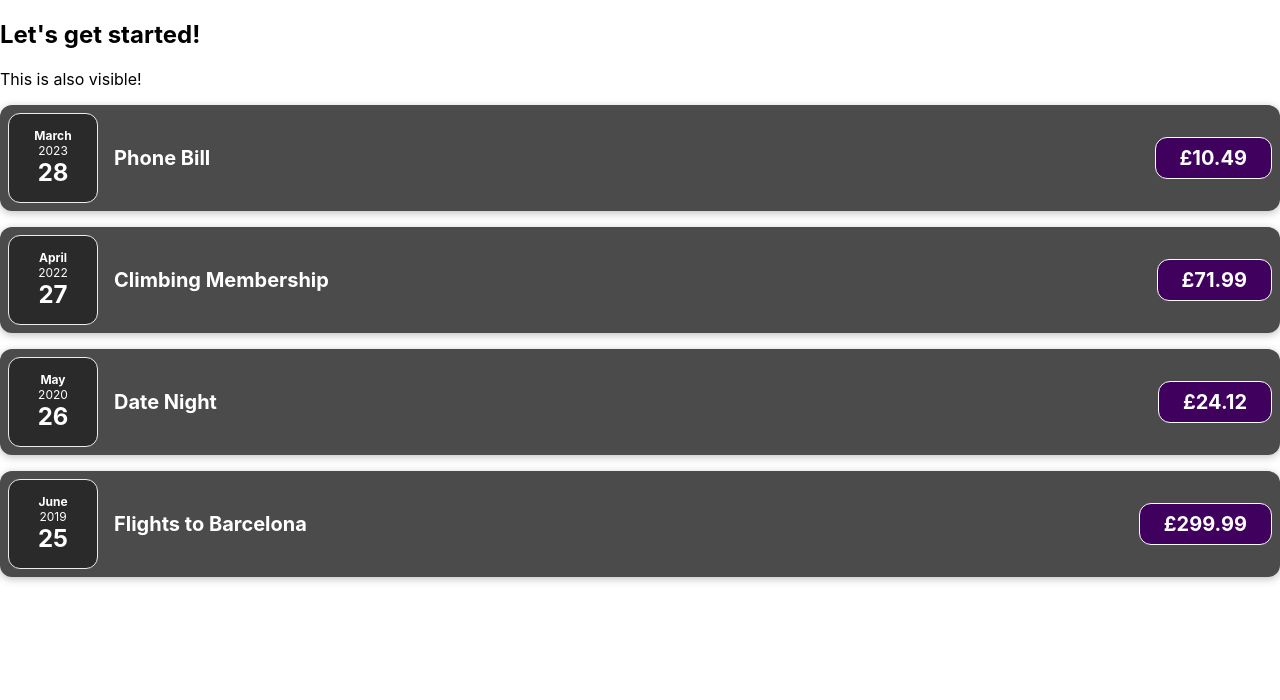
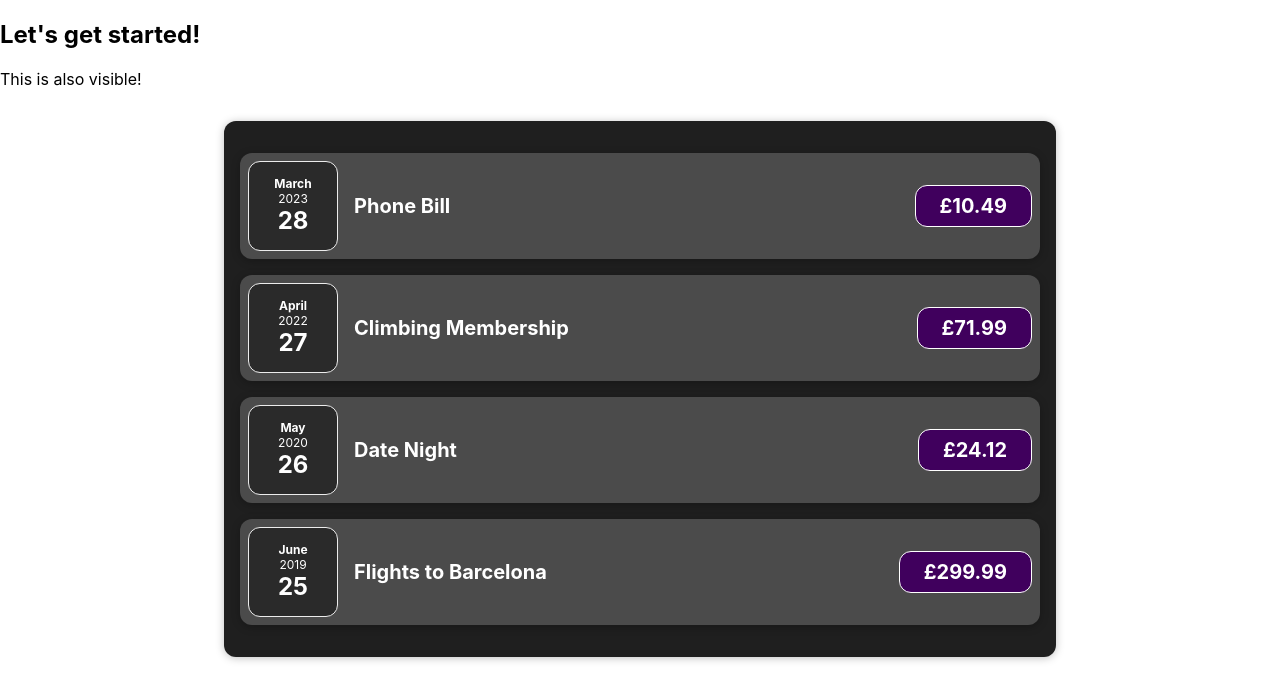
Before and after one commit to ianmcnicholas/my-first-react-app, a React (Create React App) app: page / in a window 1280 px wide. Shown: the top 700 px of the page. Built offline with nearby package versions, Linux system fonts and the light colour scheme.

Commit message:
extract expenses into a component

```diff
--- a/src/App.js
+++ b/src/App.js
@@ -1,8 +1,9 @@
 import "./App.css";
-import ExpenseItem from "./components/ExpenseItem";
+
+import Expenses from "./components/Expenses";
 
 function App() {
-  const expenses = [
+  const expensesArray = [
     {
       id: "e1",
       title: "Phone Bill",
@@ -33,26 +34,7 @@ function App() {
     <div>
       <h2>Let's get started!</h2>
       <p>This is also visible!</p>
-      <ExpenseItem
-        title={expenses[0].title}
-        amount={expenses[0].amount}
-        date={expenses[0].date}
-      />
-      <ExpenseItem
-        title={expenses[1].title}
-        amount={expenses[1].amount}
-        date={expenses[1].date}
-      />
-      <ExpenseItem
-        title={expenses[2].title}
-        amount={expenses[2].amount}
-        date={expenses[2].date}
-      />
-      <ExpenseItem
-        title={expenses[3].title}
-        amount={expenses[3].amount}
-        date={expenses[3].date}
-      />
+      <Expenses expensesArray={expensesArray} />
     </div>
   );
 }
--- /dev/null
+++ b/src/components/Expenses.css
@@ -0,0 +1,9 @@
+.expenses {
+  padding: 1rem;
+  background-color: rgb(31, 31, 31);
+  margin: 2rem auto;
+  width: 50rem;
+  max-width: 95%;
+  border-radius: 12px;
+  box-shadow: 0 1px 8px rgba(0, 0, 0, 0.25);
+}
--- /dev/null
+++ b/src/components/Expenses.js
@@ -0,0 +1,31 @@
+import "./Expenses.css";
+import ExpenseItem from "./ExpenseItem";
+
+function Expenses(props) {
+  return (
+    <div className="expenses">
+      <ExpenseItem
+        title={props.expensesArray[0].title}
+        amount={props.expensesArray[0].amount}
+        date={props.expensesArray[0].date}
+      />
+      <ExpenseItem
+        title={props.expensesArray[1].title}
+        amount={props.expensesArray[1].amount}
+        date={props.expensesArray[1].date}
+      />
+      <ExpenseItem
+        title={props.expensesArray[2].title}
+        amount={props.expensesArray[2].amount}
+        date={props.expensesArray[2].date}
+      />
+      <ExpenseItem
+        title={props.expensesArray[3].title}
+        amount={props.expensesArray[3].amount}
+        date={props.expensesArray[3].date}
+      />
+    </div>
+  );
+}
+
+export default Expenses;
```
